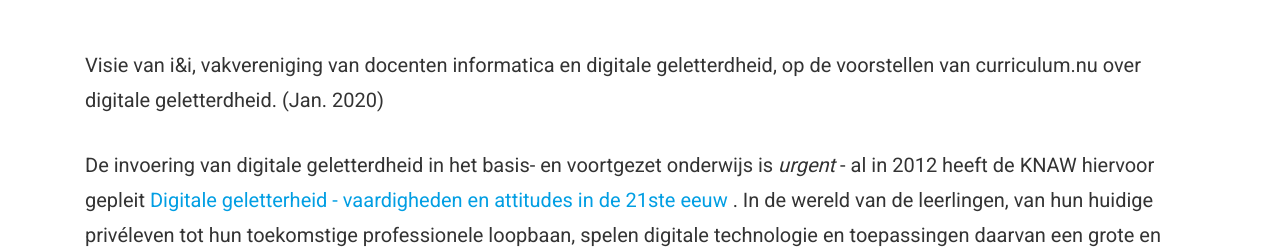
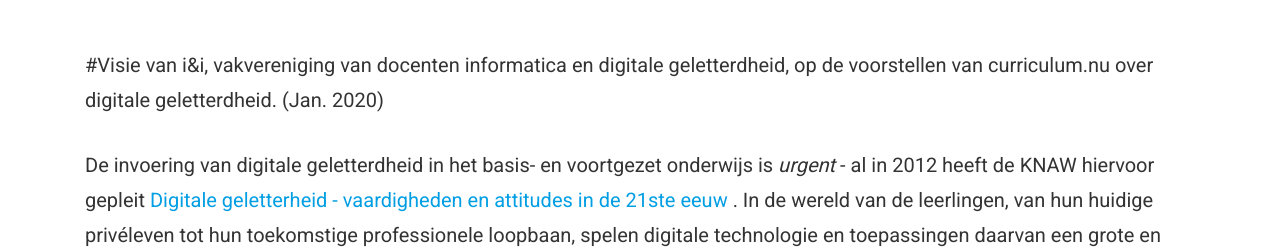
Before and after one commit to ieni/website, a Jekyll site: the page built from _posts/2020-01-19-DG.md, in a window 1280 px wide. Shown: the part 336-585 px from the top of the page. Built offline with Jekyll 4.4.1, drawn with Linux system fonts in a browser that asks for light colours.

Commit message:
Update 2020-01-19-DG.md

```diff
--- a/_posts/2020-01-19-DG.md
+++ b/_posts/2020-01-19-DG.md
@@ -5,7 +5,7 @@ author: "Eelco Dijkstra & Ramon Moorlag"
 layout: post
 header: /assets/img/content/bjoc_header.jpg
 ---
-Visie van i&i, vakvereniging van docenten informatica en digitale geletterdheid, op de
+#Visie van i&i, vakvereniging van docenten informatica en digitale geletterdheid, op de
 voorstellen van curriculum.nu over digitale geletterdheid. (Jan. 2020)
 
 De invoering van digitale geletterdheid in het basis- en voortgezet onderwijs is *urgent* - al
```
